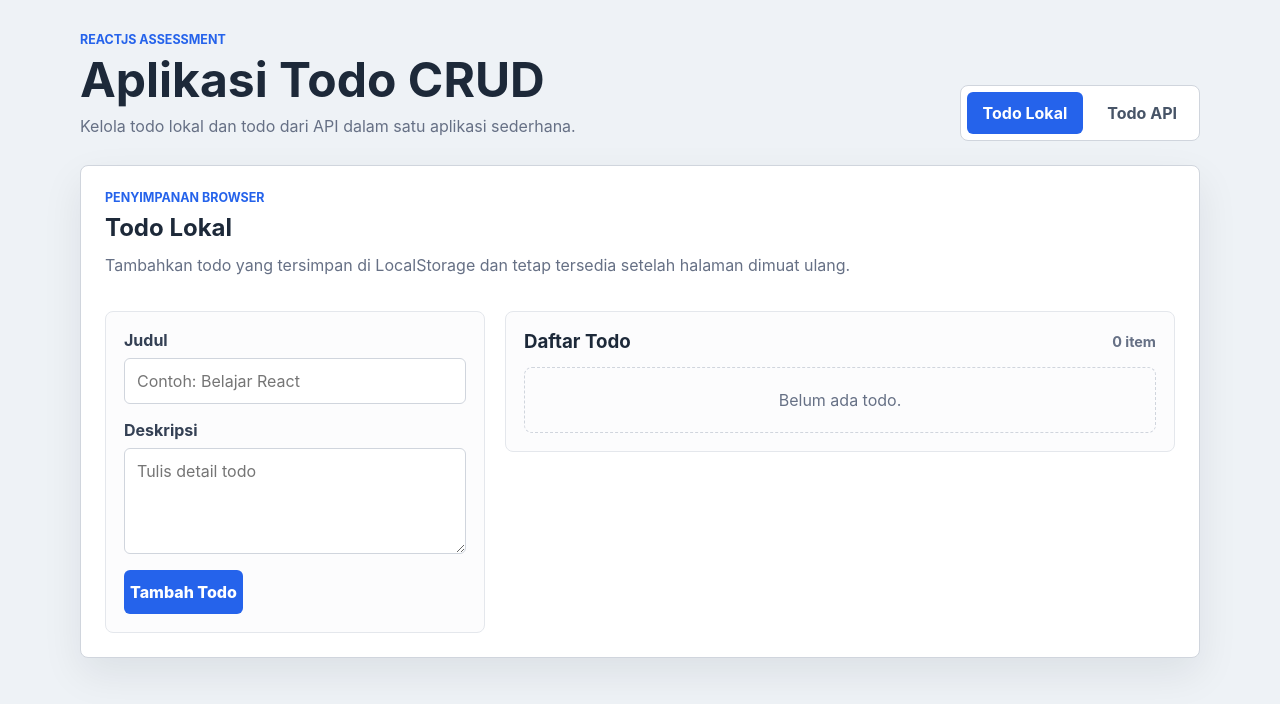
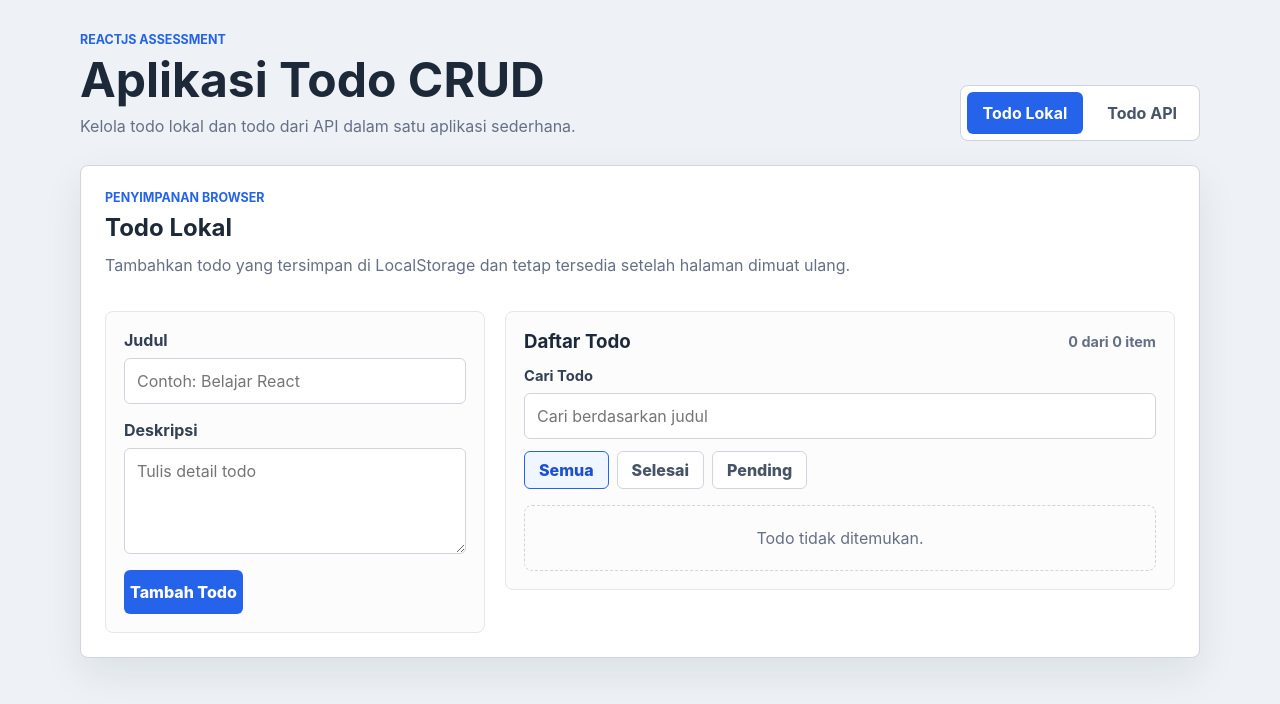
Before and after one commit to ahmadalvin92/react-todo-api-crud-assessment-by-alvin, a React (Vite) app: page / in a window 1280 px wide. Shown: the top 704 px of the page. Built offline with nearby package versions, Linux system fonts and the light colour scheme.

Commit message:
tambah pencarian dan filter todo lokal

```diff
--- /dev/null
+++ b/src/components/FilterTabs.jsx
@@ -0,0 +1,26 @@
+const filterOptions = [
+  { label: 'Semua', value: 'all' },
+  { label: 'Selesai', value: 'done' },
+  { label: 'Pending', value: 'pending' },
+];
+
+function FilterTabs({ activeFilter, onChange }) {
+  return (
+    <div className="filter-tabs" role="tablist" aria-label="Filter status todo">
+      {filterOptions.map((option) => (
+        <button
+          aria-selected={activeFilter === option.value}
+          className={activeFilter === option.value ? 'filter-tab active' : 'filter-tab'}
+          key={option.value}
+          onClick={() => onChange(option.value)}
+          role="tab"
+          type="button"
+        >
+          {option.label}
+        </button>
+      ))}
+    </div>
+  );
+}
+
+export default FilterTabs;
--- /dev/null
+++ b/src/components/SearchInput.jsx
@@ -0,0 +1,16 @@
+function SearchInput({ label = 'Cari Todo', onChange, placeholder, value }) {
+  return (
+    <div className="form-field search-field">
+      <label htmlFor="searchTodo">{label}</label>
+      <input
+        id="searchTodo"
+        onChange={(event) => onChange(event.target.value)}
+        placeholder={placeholder}
+        type="search"
+        value={value}
+      />
+    </div>
+  );
+}
+
+export default SearchInput;
--- a/src/pages/LocalTodoPage.jsx
+++ b/src/pages/LocalTodoPage.jsx
@@ -1,4 +1,6 @@
-import { useState } from 'react';
+import { useMemo, useState } from 'react';
+import FilterTabs from '../components/FilterTabs';
+import SearchInput from '../components/SearchInput';
 import TodoForm from '../components/TodoForm';
 import TodoList from '../components/TodoList';
 import { useLocalTodos } from '../hooks/useLocalTodos';
@@ -6,6 +8,19 @@ import { useLocalTodos } from '../hooks/useLocalTodos';
 function LocalTodoPage() {
   const { todos, addTodo, updateTodo, toggleTodoStatus, deleteTodo } = useLocalTodos();
   const [editingTodo, setEditingTodo] = useState(null);
+  const [searchKeyword, setSearchKeyword] = useState('');
+  const [activeFilter, setActiveFilter] = useState('all');
+
+  const filteredTodos = useMemo(() => {
+    const keyword = searchKeyword.trim().toLowerCase();
+
+    return todos.filter((todo) => {
+      const matchKeyword = todo.title.toLowerCase().includes(keyword);
+      const matchStatus = activeFilter === 'all' || todo.status === activeFilter;
+
+      return matchKeyword && matchStatus;
+    });
+  }, [activeFilter, searchKeyword, todos]);
 
   function handleSubmitTodo(payload) {
     if (editingTodo) {
@@ -49,13 +64,26 @@ function LocalTodoPage() {
         <section className="todo-list-section" aria-label="Daftar todo lokal">
           <div className="section-heading">
             <h3>Daftar Todo</h3>
-            <span>{todos.length} item</span>
+            <span>
+              {filteredTodos.length} dari {todos.length} item
+            </span>
           </div>
+
+          <div className="todo-toolbar">
+            <SearchInput
+              onChange={setSearchKeyword}
+              placeholder="Cari berdasarkan judul"
+              value={searchKeyword}
+            />
+            <FilterTabs activeFilter={activeFilter} onChange={setActiveFilter} />
+          </div>
+
           <TodoList
+            emptyMessage="Todo tidak ditemukan."
             onDelete={handleDeleteTodo}
             onEdit={setEditingTodo}
             onToggleStatus={toggleTodoStatus}
-            todos={todos}
+            todos={filteredTodos}
           />
         </section>
       </div>
--- a/src/styles.css
+++ b/src/styles.css
@@ -236,6 +236,38 @@ h2 {
   font-weight: 700;
 }
 
+.todo-toolbar {
+  display: grid;
+  gap: 12px;
+  margin-bottom: 16px;
+}
+
+.search-field label {
+  font-size: 0.92rem;
+}
+
+.filter-tabs {
+  display: flex;
+  flex-wrap: wrap;
+  gap: 8px;
+}
+
+.filter-tab {
+  min-height: 38px;
+  padding: 0 14px;
+  border: 1px solid #d0d5dd;
+  border-radius: 6px;
+  background: #ffffff;
+  color: #475467;
+  font-weight: 800;
+}
+
+.filter-tab.active {
+  border-color: #2563eb;
+  background: #eff6ff;
+  color: #1d4ed8;
+}
+
 .todo-list {
   display: grid;
   gap: 12px;
```
